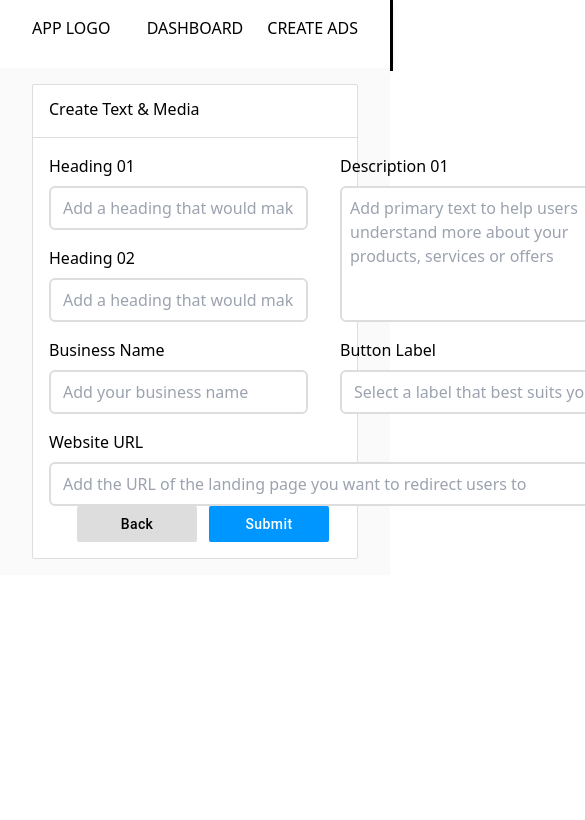
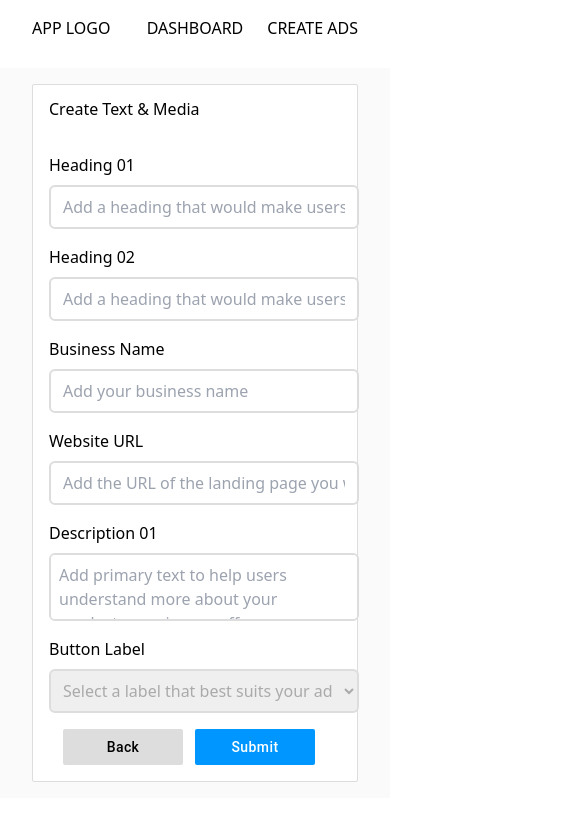
Before and after one commit to vivekbhatt07/AdMetrics, a React (Vite) app: page /text in a window 390 px wide. Shown: the top 820 px of the page, 585 px wide, since content can reach past the window. Built offline with nearby package versions, Linux system fonts and the light colour scheme.

Commit message:
style: form responsive

```diff
--- a/src/layout/PageContainer/index.jsx
+++ b/src/layout/PageContainer/index.jsx
@@ -5,7 +5,7 @@ const PageContainer = ({ children }) => {
   return (
     <div className="flex flex-col min-h-screen">
       <Header />
-      <div className="px-8 py-4 sm:h-[92vh] bg-[#fafafa]">{children}</div>
+      <div className="px-8 py-4 lg:h-[92vh] bg-[#fafafa]">{children}</div>
     </div>
   );
 };
--- a/src/pages/MediaAdForm/MediaAdForm.css
+++ b/src/pages/MediaAdForm/MediaAdForm.css
@@ -1,3 +1,9 @@
+.mediaAdForm {
+  display: grid;
+  row-gap: 16px;
+}
+
+@media (min-width: 1024px) {
   .mediaAdForm {
     display: grid;
     grid-template-columns: 1fr 0.5fr 0.5fr 1fr;
@@ -51,3 +57,4 @@
   .smi {
     grid-area: f;
   }
+}
--- a/src/pages/MediaAdForm/index.jsx
+++ b/src/pages/MediaAdForm/index.jsx
@@ -47,6 +47,7 @@ const MediaAdForm = () => {
           height: "100%",
         }}
         headStyle="border-0"
+        bodyClass="gap-4 p-4"
       >
         <form className="mediaAdForm">
           <BasicInput
@@ -101,7 +102,7 @@ const MediaAdForm = () => {
             className="videoUrl"
           />
         </form>
-        <div className="flex justify-end">
+        <div className="flex justify-center sm:justify-end">
           <div className="flex gap-3">
             <Button
               variant="contained"
--- a/src/pages/TextAdForm/TextAdForm.css
+++ b/src/pages/TextAdForm/TextAdForm.css
@@ -1,3 +1,9 @@
+.textAdForm {
+  display: grid;
+  row-gap: 16px;
+}
+
+@media (min-width: 1024px) {
   .textAdForm {
     display: grid;
     grid-template-columns: 1fr 1fr;
@@ -33,3 +39,4 @@
   .websiteUrl {
     grid-area: F;
   }
+}
--- a/src/pages/TextAdForm/index.jsx
+++ b/src/pages/TextAdForm/index.jsx
@@ -40,12 +40,13 @@ const TextAdForm = () => {
         title="Create Text & Media"
         style={{ height: "100%" }}
         bodyStyle={{
-          padding: "16px",
           display: "flex",
           flexDirection: "column",
           justifyContent: "space-between",
           height: "100%",
         }}
+        headStyle="border-0"
+        bodyClass="gap-4 p-4"
       >
         <form className="textAdForm">
           <BasicInput
@@ -74,13 +75,14 @@ const TextAdForm = () => {
             className="descriptionOne"
             style={{ height: "100%" }}
           />
-          <BasicInput
+
+          <SelectInput
             labelText="Button Label"
             placeholderText="Select a label that best suits your ad"
             className="buttonLabel"
           />
         </form>
-        <div className="flex justify-end">
+        <div className="flex justify-center sm:justify-end">
           <div className="flex gap-3">
             <Button
               variant="contained"
```
Lines whose indentation alone changed are shown as unchanged.
